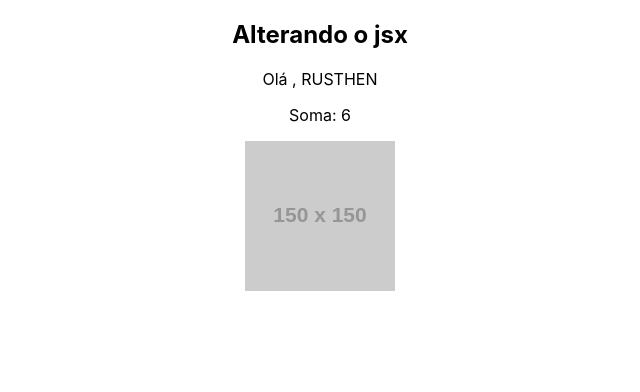
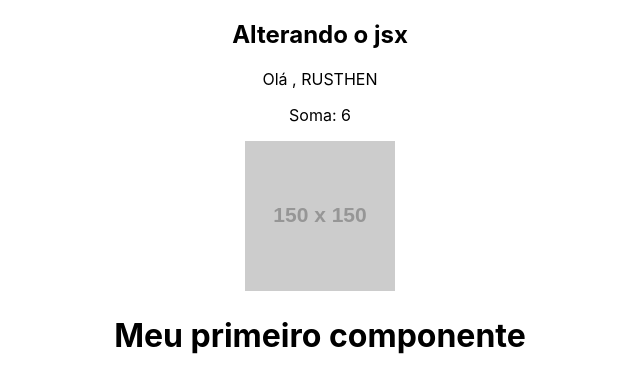
Before and after one commit to RusthenRonald/React, a React (Create React App) app in the folder novo-projeto/: page / in a window 1280 px wide. Shown: the top 392 px of the page, without its empty margins (320-960 px from the left). Built offline with nearby package versions, Linux system fonts and the light colour scheme.

Commit message:
importando componente

```diff
--- a/novo-projeto/src/App.js
+++ b/novo-projeto/src/App.js
@@ -1,5 +1,6 @@
 
 import './App.css';
+import HelloWorld from './components/HelloWorld'
 
 function App() {
 
@@ -18,6 +19,7 @@ function App() {
      <p>Olá , {name.toUpperCase()}</p>
      <p>Soma: {sum(2,4)}</p>
      <img src={url}></img>
+     <HelloWorld/>
     </div>
   );
 }
```
